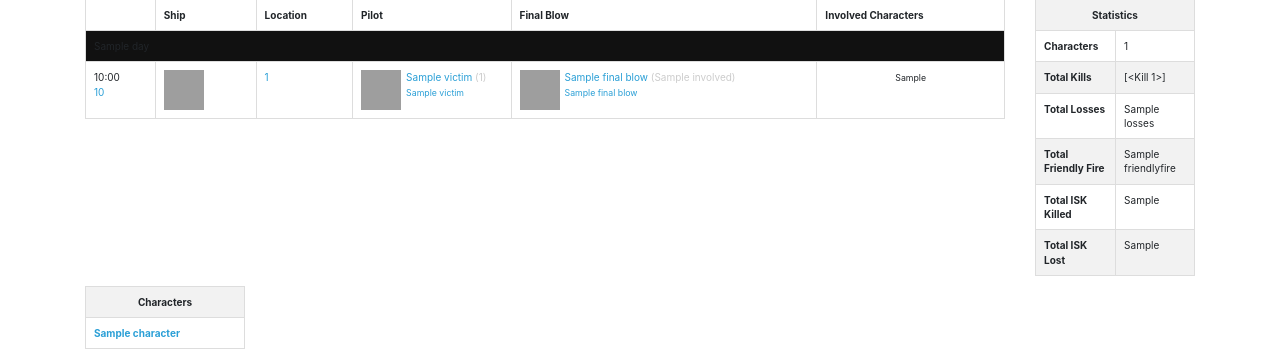
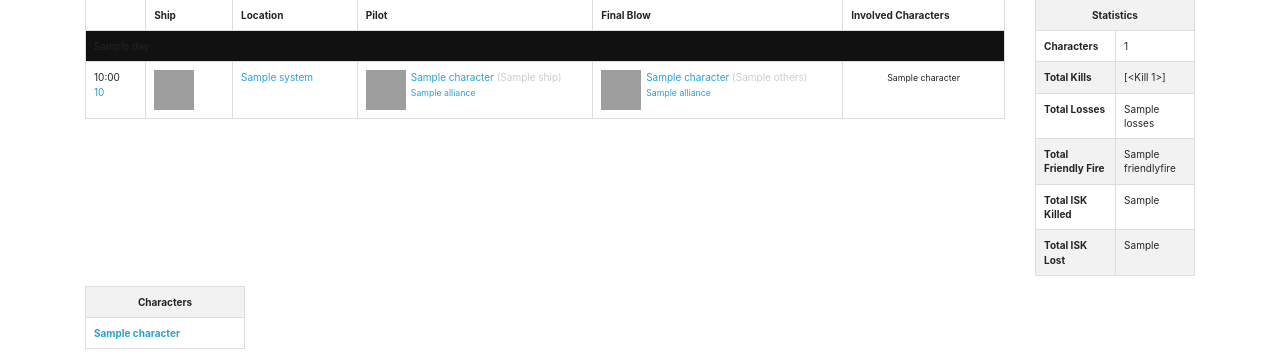
Before and after one commit to kryptn/polyhedra, a Flask app: template templates/index.html in a window 1280 px wide. Shown: the part 497-856 px from the top of the page. Run offline with Flask 2, Linux system fonts and the light colour scheme; tables that the repository leaves empty hold one stand-in row (values such as "Sample post"); the template is opened without the code that fills it: values that come from a table or form of the project are taken from there, most other values are stand-ins (such as "Sample title", 1, 10 or a date in 2020); lists and menus that the app fills with data are empty; parts of the project's set-up code (start-up, migrations or seed data) failed here and were passed over; some libraries are stand-ins or nearby versions; grey boxes are pictures that could not be loaded.

Commit message:
Updated template to use Kill.board()

```diff
--- a/app.py
+++ b/app.py
@@ -28,7 +28,10 @@ class Kill(db.Model):
     victim = db.relationship('Entity', primaryjoin='Entity.id==Kill.victim_id')
     final_blow = db.relationship('Entity', primaryjoin='Entity.id==Kill.final_blow_id')
     system = db.relationship('Party', primaryjoin='Party.id==Kill.system_id')
+    others = db.Column(db.Integer)
     value = db.Column(db.Float)
+    kill = db.Column(db.Boolean, default=True)
+    loss = db.Column(db.Boolean, default=False)
 
 
     victim_id = db.Column(db.Integer, db.ForeignKey('entity.id'))
@@ -46,45 +49,70 @@ class Kill(db.Model):
         self.system = Party(kill['solarSystemID'], '')
         self.final_blow = Entity(list(filter(lambda x: x['finalBlow'], kill['attackers']))[0])
         self.value = kill['zkb']['totalValue']
+        self.others = len(kill['attackers'])
         for inv in kill['attackers']:
             if inv['characterName'] in app.config['characters']:
                 self.involved.append(Entity(inv))
 
 
+
+        if self.victim.character.name in app.config['characters']:
+            self.loss = True
+        if not self.involved:
+            self.kill = False
+
     def mail(self):
         data = {'killid': self.id,
                 'value': self.value,
                 'victim': self.victim,
+                'system': self.system,
+                'kill_time': self.kill_time,
+                'mail_type': self.mail_type(),
                 'final_blow': self.final_blow,
                 'involved': sorted(self.involved, key=lambda x: x.damage)}
         return data
 
-    @staticmethod
-    def kills(chars):
-        return Kill.query.filter(Kill.victim.name.name.notin_(chars))
+    def mail_type(self):
+        if self.loss and self.kill:
+            return 'friendlyfire'
+        if self.loss:
+            return 'loss'
+        if self.kill:
+            return 'kill'
+
 
     @staticmethod
-    def losses(chars):
-        return Kill.query.filter(Kill.victim.name.name.in_(chars))
+    def kills():
+        return Kill.query.filter(Kill.kill == True)
 
     @staticmethod
-    def friendly(chars):
-        return [x for x in Kill.losses(chars) if any(y in chars for y in x.involved)]
+    def losses():
+        return Kill.query.filter(Kill.loss == True)
 
+    @staticmethod
+    def friendly():
+        return Kill.query.filter(db.and_(Kill.loss == True, Kill.kill == True))
 
     @staticmethod
     def board(chars):
         result = Kill.query.order_by(Kill.id.desc())
-        ks = Kill.kills(chars)
-        ls = Kill.losses(chars)
-        data = {'kills': [k.mail() for k in result],
+        klist = [k.mail() for k in result]
+        dlist = defaultdict(list)
+        for k in klist:
+            dlist[k['kill_time'].strftime('%Y-%m-%d')].append(k)
+
+
+        ks = Kill.kills()
+        ls = Kill.losses()
+        data = {'list': sorted(dlist.items(), key=lambda x: x[0], reverse=True),
                 'character_count': len(chars),
                 'losses': ls.count(),
                 'kills': ks.count(),
-                'friendlyfire': Kill.friendlyfire().count(),
+                'friendlyfire': Kill.friendly().count(),
                 'isk_killed': sum(x.value for x in ks),
-                'isk_losst': sum(x.value for x in ls),
+                'isk_lost': sum(x.value for x in ls),
                 'characters': sorted(chars.items(), key=lambda x: x[0])}
+        return data
 
     @staticmethod
     def makeurl(chars, page):
@@ -121,25 +149,28 @@ class Kill(db.Model):
                 db.session.add(Kill(k))
             db.session.commit()
 
+            Party.populate()
 
 
 class Entity(db.Model):
     __tablename__ = 'entity'
     id = db.Column(db.Integer, primary_key=True)
     kill_id = db.Column(db.Integer, db.ForeignKey('kill.id'))
-    name = db.relationship('Party', primaryjoin='Party.id==Entity.name_id' )
+    character = db.relationship('Party', primaryjoin='Party.id==Entity.character_id' )
     corp = db.relationship('Party', primaryjoin='Party.id==Entity.corp_id')
     alliance = db.relationship('Party', primaryjoin='Party.id==Entity.alliance_id')
     ship = db.relationship('Party', primaryjoin='Party.id==Entity.ship_id')
     damage = db.Column(db.Integer)
 
-    name_id = db.Column(db.Integer, db.ForeignKey('party.id'))
+
+
+    character_id = db.Column(db.Integer, db.ForeignKey('party.id'))
     corp_id = db.Column(db.Integer, db.ForeignKey('party.id'))
     alliance_id = db.Column(db.Integer, db.ForeignKey('party.id'))
     ship_id = db.Column(db.Integer, db.ForeignKey('party.id'))
 
     def __init__(self, entity):
-        self.name = Party(entity['characterID'], entity['characterName'])
+        self.character = Party(entity['characterID'], entity['characterName'])
         self.corp = Party(entity['corporationID'], entity['corporationName'])
         if entity['allianceID']:
             self.alliance = Party(entity['allianceID'], entity['allianceName'])
@@ -164,6 +195,9 @@ class Party(db.Model):
         else:
             self = q
 
+    def __repr__(self):
+        return self.name
+
     @staticmethod
     def unnamed_systems():
         return Party.query.filter(Party.id >= 30000000).filter(Party.name == '')
@@ -185,7 +219,7 @@ class Party(db.Model):
         for t in types:
             t.name = sdd[str(t.id)]
 
-
+        db.session.commit()
 
 
 class zKillAPI():
@@ -368,11 +402,8 @@ class zKillAPI():
 @app.route('/', defaults={'charid': None})
 @app.route('/<int:charid>/')
 def index(charid):
-    zKill = zKillAPI()
-    zKill.build()
-    if charid:
-        zKill.use_character(charid)
-    return render_template('index.html', **zKill.data)
+    killboard = Kill.board(app.config['characters'])
+    return render_template('index.html', **killboard)
 
 @freezer.register_generator
 def index():
--- a/debug.py
+++ b/debug.py
@@ -8,4 +8,10 @@ def get_test_data():
 
 with open('test_data.json') as fd:
     data = json.load(fd)
+
 c = app.config['characters'].values()
+
+def reset():
+    db.create_all()
+    for x in data:
+        db.session.add(Kill(x))
--- a/templates/index.html
+++ b/templates/index.html
@@ -31,41 +31,41 @@
           <th>Involved Characters</th>
         </tr>
 
-        {% for day, killmails in history %}
+        {% for day, killmails in list %}
         <tr class="kb-table-row-date">
           <th colspan="8" class="row-month">
               <time dateformat="{{day}}">{{day}}</time>
           </th>
         </tr>
         {% for killmail in killmails %}
-        <tr class="{{killmail['row_type']}}">
+        <tr class="{{killmail.mail_type}}">
           <td class="time-price">
-            {{killmail['killTime'][11:16]}}<br>
-            <a href="https://zkillboard.com/kill/{{killmail['killID']}}/">{{killmail['formatted_price']}}</a>
+            {{killmail.kill_time.strftime('%H:%M')}}<br>
+            <a href="https://zkillboard.com/kill/{{killmail.killid}}/">{{killmail['formatted_price']}}</a>
           </td>
           <td style="center">
-            <a href="https://zkillboard.com/kill/{{killmail['killID']}}/"><img src="https://imageserver.eveonline.com/Type/{{killmail['victim']['shipTypeID']}}_64.png"
+            <a href="https://zkillboard.com/kill/{{killmail.killid}}/"><img src="https://imageserver.eveonline.com/Type/{{killmail.victim.ship.id}}_64.png"
                  height="40" width="40" alt="WORK_IN_PROGRESS"></a>
           </td>
-          <td><span class="name"><a href="https://zkillboard.com/system/{{killmail['solarSystemID']}}/">{{killmail['solarSystemID']}}</a></span></td>
+          <td><span class="name"><a href="https://zkillboard.com/system/{{killmail.system.id}}/">{{killmail.system.name}}</a></span></td>
           <td>
-            <a href="https://zkillboard.com/alliance/{{killmail['victim']['allianceID']}}/"><img src="https://image.eveonline.com/Alliance/{{killmail['victim']['allianceID']}}_64.png"
-                 height="40" width="40" alt="{{killmail['victim']['allianceName']}}"></a>
+            <a href="https://zkillboard.com/alliance/{{killmail.victim.alliance.id}}/"><img src="https://image.eveonline.com/Alliance/{{killmail.victim.alliance.id}}_64.png"
+                 height="40" width="40" alt="{{killmail.victim.alliance.name}}"></a>
             <span class="name">
-              <a href="https://zkillboard.com/character/{{killmail['victim']['characterID']}}/">{{killmail['victim']['characterName']}}</a>
-              <span class="greytext">({{killmail['victim']['shipTypeID']}})</span>
-              <br><small><a href="https://zkillboard.com/alliance/{{killmail['victim']['allianceID']}}/">{{killmail['victim']['allianceName']}}</a></small>
+              <a href="https://zkillboard.com/character/{{killmail.victim.character.id}}/">{{killmail.victim.character.name}}</a>
+              <span class="greytext">({{killmail.victim.ship.name}})</span>
+              <br><small><a href="https://zkillboard.com/alliance/{{killmail.victim.alliance.id}}/">{{killmail.victim.alliance.name}}</a></small>
             </span>
           </td>
           <td>
-            <a href="https://zkillboard.com/alliance/{{killmail['final_blow']['allianceID']}}/"><img src="https://imageserver.eveonline.com/Alliance/{{killmail['final_blow']['allianceID']}}_64.png"
-                 height="40" width="40" alt="{{killmail['final_blow']['allianceName']}}"></a>
+            <a href="https://zkillboard.com/alliance/{{killmail.final_blow.alliance.id}}/"><img src="https://imageserver.eveonline.com/Alliance/{{killmail.final_blow.alliance.id}}_64.png"
+                 height="40" width="40" alt="{{killmail.final_blow.alliance.name}}"></a>
             <span class="name">
-              <a href="https://zkillboard.com/character/{{killmail['final_blow']['characterID']}}/">{{killmail['final_blow']['characterName']}}</a> <span class="greytext">({{killmail['involved']}})</span><br>
-              <small><a href="https://zkillboard.com/alliance/{{killmail['final_blow']['allianceID']}}/">{{killmail['final_blow']['allianceName']}}</a></small>
+              <a href="https://zkillboard.com/character/{{killmail.final_blow.character.id}}/">{{killmail.final_blow.character.name}}</a> <span class="greytext">({{killmail.others}})</span><br>
+              <small><a href="https://zkillboard.com/alliance/{{killmail.final_blow.alliance.name}}/">{{killmail.final_blow.alliance.name}}</a></small>
             </span>
           </td>
-          <td><small>{{killmail['our_involved_html']|safe}}</small></td>
+          <td><small>{% for pilot in killmail.involved %} <span>{{pilot.character.name}}</span> {% endfor %}
         </tr>
         {% endfor %}
         {% endfor %}
@@ -96,11 +96,11 @@
         </tr>
         <tr>
           <th>Total ISK Killed</th>
-          <td>{{money_killed}}</td>
+          <td>{{isk_killed}}</td>
         </tr>
         <tr>
           <th>Total ISK Lost</th>
-          <td>{{money_lost}}</td>
+          <td>{{isk_lost}}</td>
         </tr>
         </tbody>
       </table>
```
